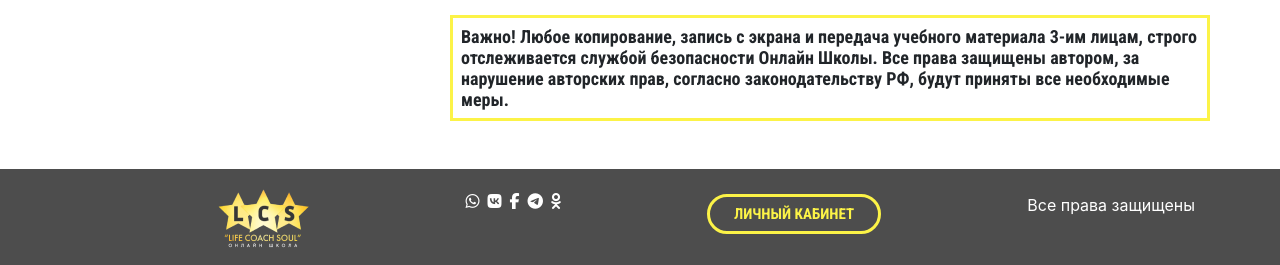
After one commit to MarinaVector/school2, a PHP site: page /coaching.php in a window 1280 px wide. The commit adds this page. Shown: the part 3950-4215 px from the top of the page. Run offline with PHP 8.4, Linux system fonts and the light colour scheme; some libraries are stand-ins or nearby versions.

Commit message:
frontend progress all page php doing

```diff
--- a/coaching.html
+++ b/coaching.php
@@ -1,42 +1,9 @@
 <!DOCTYPE html>
 <html lang="ru">
-<head>
-    <meta charset="UTF-8">
-    <meta name="viewport" content="width=device-width, initial-scale=1">
-    <title>Life coach soul</title>
-
-    <link rel="stylesheet" type="text/css" href="css/style.css">
-    <link rel="stylesheet" href="https://cdn.jsdelivr.net/npm/bootstrap@4.5.3/dist/css/bootstrap.min.css"
-          integrity="sha384-TX8t27EcRE3e/ihU7zmQxVncDAy5uIKz4rEkgIXeMed4M0jlfIDPvg6uqKI2xXr2" crossorigin="anonymous">
-    <script src="https://code.jquery.com/jquery-3.5.1.slim.min.js"
-            integrity="sha384-DfXdz2htPH0lsSSs5nCTpuj/zy4C+OGpamoFVy38MVBnE+IbbVYUew+OrCXaRkfj"
-            crossorigin="anonymous"></script>
-    <script src="https://cdn.jsdelivr.net/npm/bootstrap@4.5.3/dist/js/bootstrap.bundle.min.js"
-            integrity="sha384-ho+j7jyWK8fNQe+A12Hb8AhRq26LrZ/JpcUGGOn+Y7RsweNrtN/tE3MoK7ZeZDyx"
-            crossorigin="anonymous"></script>
-    <script src="https://kit.fontawesome.com/c793505908.js" crossorigin="anonymous"></script>
-</head>
+<?php require "head.php"; ?>
 <body>
 <header class="secondary-navigation my-0">
-    <nav class="nav nav-fill container">
-        <div class="nav-link">
-            <img class="main-nav__nav-logo" src="img/Logo.png" alt="Логотип онлайн школы">
-        </div>
-        <div class="main-nav__nav-links mt-md-4 mx-auto">
-            <a class="main-nav__nav-link nav-link">Об авторе</a>
-            <a class="main-nav__nav-link nav-link" href="coaching.html">Коучинг</a>
-            <a class="main-nav__nav-link nav-link">Обучение</a>
-        </div>
-        <div class="main-nav__nav-links nav-link mt-md-3 mb-lg-0 mb-3">
-            <div class="d-inline">
-                <i class="fab fa-whatsapp main-nav__whatsapp-icon mr-4"></i>
-            </div>
-            <div class="d-inline mb-5">
-                <a class="main-nav__nav-button py-2 px-4">Личный кабинет</a>
-            </div>
-        </div>
-
-    </nav>
+    <?php require "nav.php"; ?>
 </header>
 
 <main>
@@ -212,27 +179,6 @@
     </section>
 </main>
 
-<footer class="footer container-fluid">
-    <div class="container nav nav-fill">
-        <div class="nav-link">
-            <img class="main-nav__nav-logo" src="img/Logo.png" alt="Логотип онлайн школы">
-        </div>
-        <div class="main-nav__nav-links mt-md-4 mx-auto text-white mt-4">
-            <i class="fab fa-whatsapp ml-2"></i>
-            <i class="fab fa-vk ml-2"></i>
-            <i class="fab fa-facebook-f ml-2"></i>
-            <i class="fab fa-telegram-plane ml-2"></i>
-            <i class="fab fa-odnoklassniki ml-2"></i>
-        </div>
-        <div class="main-nav__nav-links nav-link mt-4">
-
-            <a class="main-nav__nav-button py-2 px-4">Личный кабинет</a>
-        </div>
-
-        <div class="footer__footer-copyright mx-auto mt-4">
-            Все права защищены
-        </div>
-    </div>
-</footer>
+<?php include "footer.php"; ?>
 </body>
 </html>
--- /dev/null
+++ b/footer.php
@@ -0,0 +1,22 @@
+<footer class="footer container-fluid">
+    <div class="container nav nav-fill">
+        <div class="nav-link">
+            <img class="main-nav__nav-logo" src="img/Logo.png" alt="Логотип онлайн школы">
+        </div>
+        <div class="main-nav__nav-links mt-md-4 mx-auto text-white mt-4">
+            <i class="fab fa-whatsapp ml-2"></i>
+            <i class="fab fa-vk ml-2"></i>
+            <i class="fab fa-facebook-f ml-2"></i>
+            <i class="fab fa-telegram-plane ml-2"></i>
+            <i class="fab fa-odnoklassniki ml-2"></i>
+        </div>
+        <div class="main-nav__nav-links nav-link mt-4">
+
+            <a class="main-nav__nav-button py-2 px-4">Личный кабинет</a>
+        </div>
+
+        <div class="footer__footer-copyright mx-auto mt-4">
+            Все права защищены
+        </div>
+    </div>
+</footer>
--- /dev/null
+++ b/head.php
@@ -0,0 +1,16 @@
+<head>
+    <meta charset="UTF-8">
+    <meta name="viewport" content="width=device-width, initial-scale=1">
+    <title>Life coach soul</title>
+
+    <link rel="stylesheet" type="text/css" href="css/style.css">
+    <link rel="stylesheet" href="https://cdn.jsdelivr.net/npm/bootstrap@4.5.3/dist/css/bootstrap.min.css"
+          integrity="sha384-TX8t27EcRE3e/ihU7zmQxVncDAy5uIKz4rEkgIXeMed4M0jlfIDPvg6uqKI2xXr2" crossorigin="anonymous">
+    <script src="https://code.jquery.com/jquery-3.5.1.slim.min.js"
+            integrity="sha384-DfXdz2htPH0lsSSs5nCTpuj/zy4C+OGpamoFVy38MVBnE+IbbVYUew+OrCXaRkfj"
+            crossorigin="anonymous"></script>
+    <script src="https://cdn.jsdelivr.net/npm/bootstrap@4.5.3/dist/js/bootstrap.bundle.min.js"
+            integrity="sha384-ho+j7jyWK8fNQe+A12Hb8AhRq26LrZ/JpcUGGOn+Y7RsweNrtN/tE3MoK7ZeZDyx"
+            crossorigin="anonymous"></script>
+    <script src="https://kit.fontawesome.com/c793505908.js" crossorigin="anonymous"></script>
+</head>
--- /dev/null
+++ b/nav.php
@@ -0,0 +1,19 @@
+<nav class="nav nav-fill container">
+    <div class="nav-link">
+        <img class="main-nav__nav-logo" src="img/Logo.png" alt="Логотип онлайн школы">
+    </div>
+    <div class="main-nav__nav-links mt-md-4 mx-auto">
+        <a class="main-nav__nav-link nav-link">Об авторе</a>
+        <a class="main-nav__nav-link nav-link" href="coaching.php">Коучинг</a>
+        <a class="main-nav__nav-link nav-link">Обучение</a>
+    </div>
+    <div class="main-nav__nav-links nav-link mt-3">
+        <div class="d-inline">
+            <i class="fab fa-whatsapp main-nav__whatsapp-icon mr-4"></i>
+        </div>
+        <div class="d-inline mb-5">
+            <a class="main-nav__nav-button py-2 px-4" href="auth.php">Личный кабинет</a>
+        </div>
+    </div>
+
+</nav>
```
Also changed, not shown: auth.html (deleted, +0 -100 lines), auth.php (added, +44 -0 lines), index.php (renamed from index.html, +4 -56 lines).
